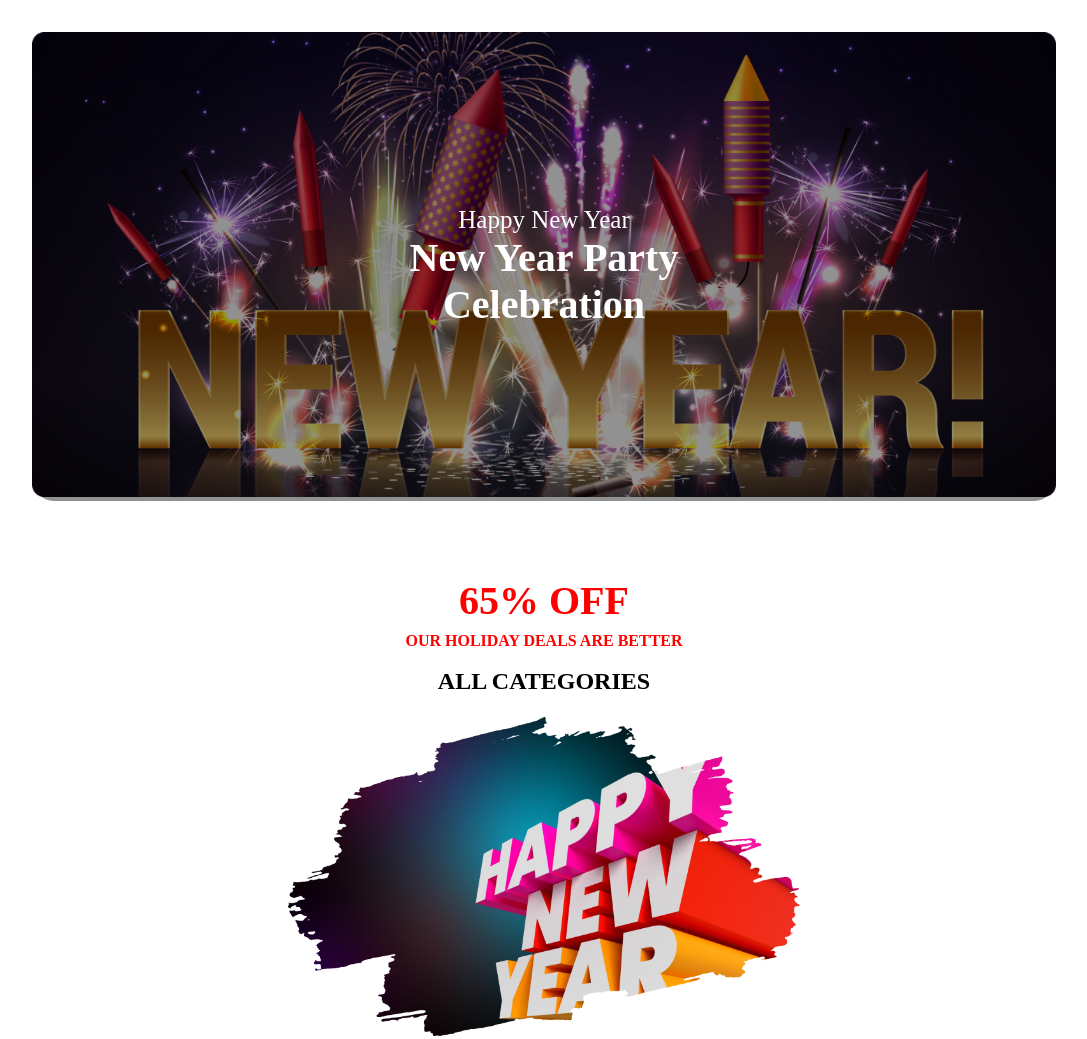
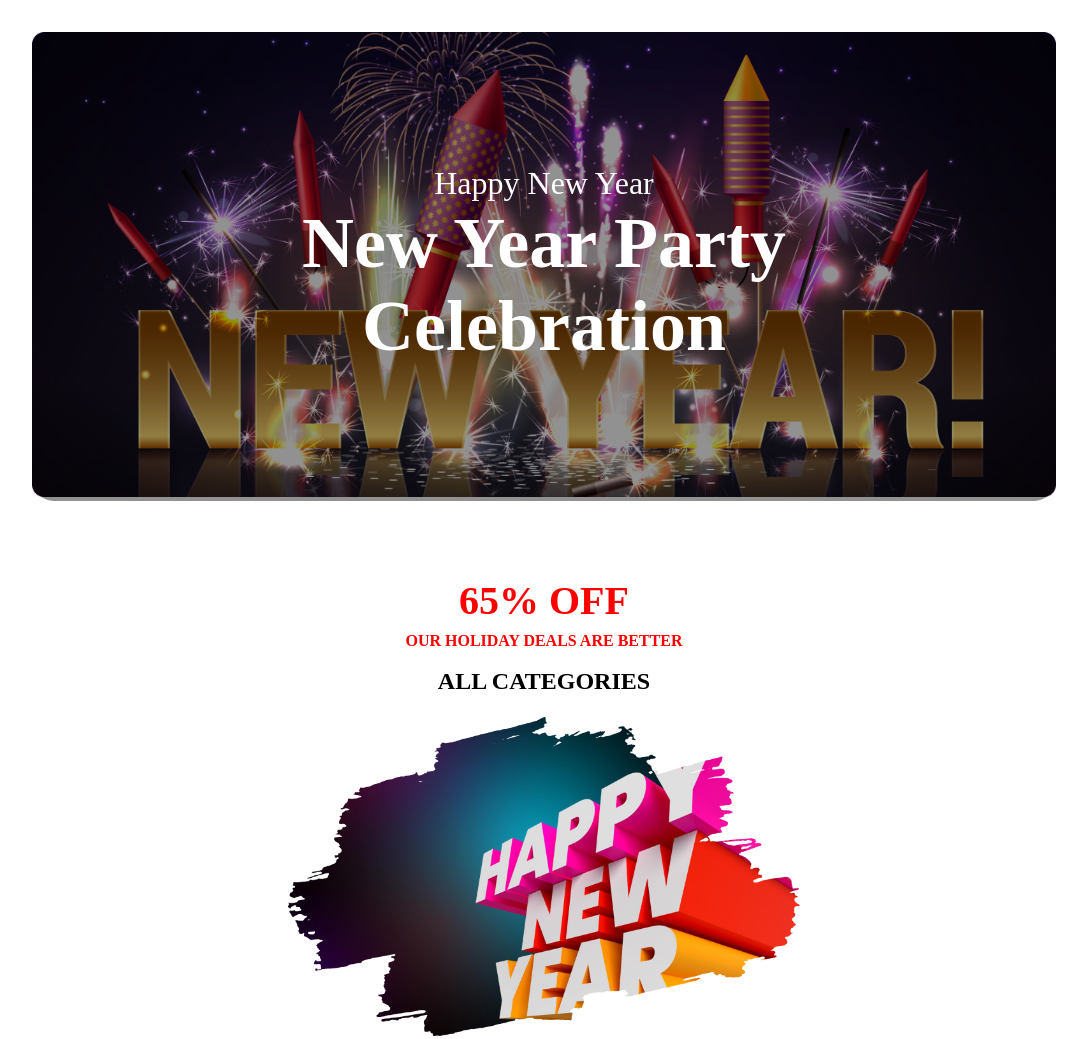
Before and after one commit to sajed-419/first-projets, a plain HTML site: page index.html in a window 1280 px wide. Shown: the top 1039 px of the page, without its empty margins (96-1183 px from the left). Drawn offline with Linux system fonts and the light colour scheme.

Commit message:
title edit

```diff
--- a/index.css
+++ b/index.css
@@ -33,10 +33,10 @@
   color: white;
 }
 .container .new-year-banner .mask p {
-  font-size: 25px;
+  font-size: 32px;
 }
 .container .new-year-banner .mask h2 {
-  font-size: 40px !important;
+  font-size: 72px !important;
   font-weight: bold;
 }
 .container .sale {
@@ -61,7 +61,7 @@
   width: 50%;
 }
 .container .mid-night-party {
-  background-image: url("./resources/Vectorrr.png");
+  background-image:linear-gradient(#070211, #07021100), url("./resources/Vectorrr.png");
   background-repeat: no-repeat;
   width: 100%;
   height: 100%;
@@ -312,3 +312,8 @@ footer .footer-middle {
   border-top: 0.5px solid rgba(128, 128, 128, 0.457);
   border-bottom: 0.5px solid rgba(128, 128, 128, 0.384);
 }/*# sourceMappingURL=index.css.map */
+
+.ha-ne{
+  font-size: 32px;
+  font-weight: 400;
+}
--- a/index.html
+++ b/index.html
@@ -13,8 +13,8 @@
             <img src="./resources/Banner Image.png" alt="">
             <div class="mask">
                 <div>
-                    <p>Happy New Year</p>
-                    <H2>New Year Party <br> Celebration</H2>
+                    <p class="ha-ne">Happy New Year</p>
+                    <H2 class="ha-be">New Year Party <br> Celebration</H2>
                 </div>
 
             </div>
```
